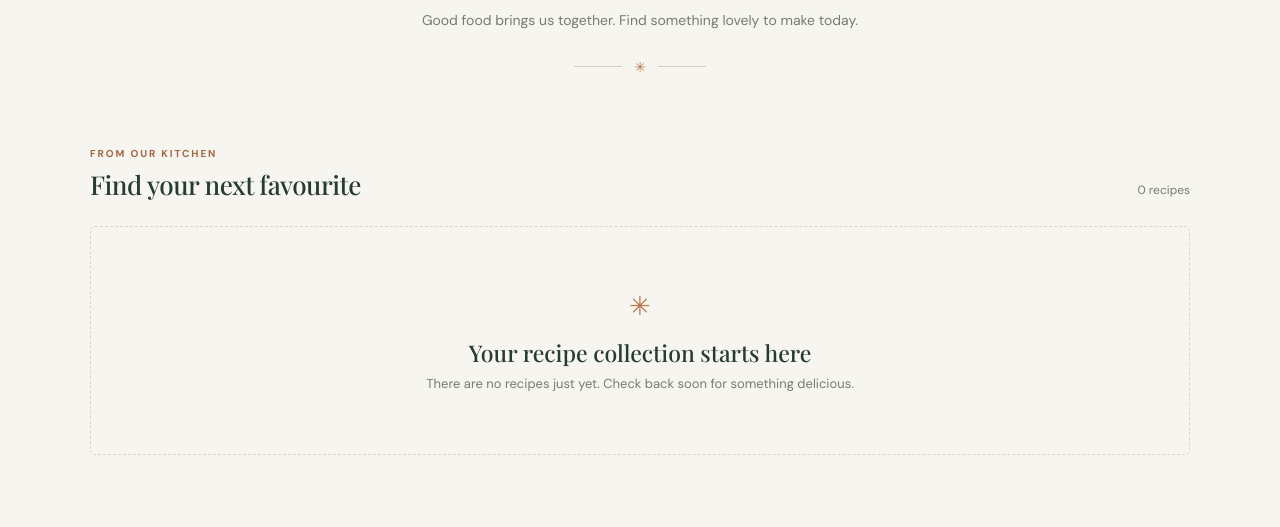
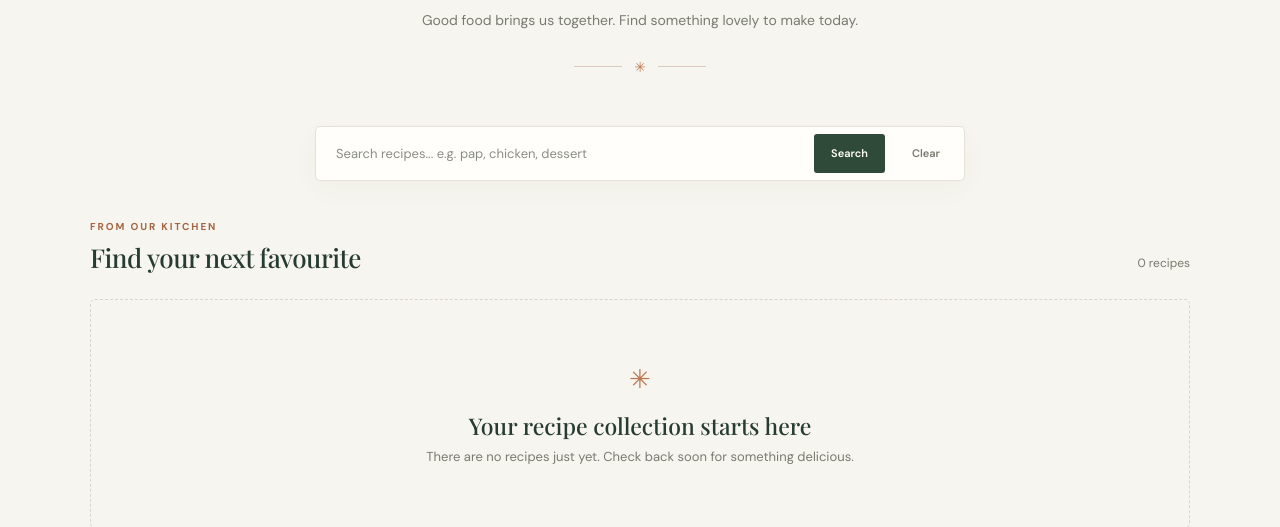
Before and after one commit to Karabo04/recipe-box, a Django app: page / in a window 1280 px wide. Shown: the part 353-880 px from the top of the page. Run offline with Django 5.2, Linux system fonts and the light colour scheme; data that the repository does not hold is empty.

Commit message:
Add search with q filter and fix duplicate section in recipes list

```diff
--- a/recipes/static/recipes/style.css
+++ b/recipes/static/recipes/style.css
@@ -35,6 +35,17 @@ main { width: min(1100px, calc(100% - 48px)); margin: 0 auto; }
 .intro-copy { margin: 20px 0 25px; color: var(--muted); font-size: 14px; line-height: 1.7; }
 .intro-rule { display: flex; align-items: center; justify-content: center; gap: 12px; color: #be7952; font-size: 14px; }
 .intro-rule::before, .intro-rule::after { width: 48px; height: 1px; background: #d9cbbd; content: ''; }
+.search-section { width: min(650px, 100%); margin: 0 auto 18px; }
+.search-form { display: flex; align-items: center; gap: 10px; padding: 7px; border: 1px solid var(--line); border-radius: 5px; background: var(--white); box-shadow: 0 8px 24px #34452b0a; }
+.search-form:focus-within { border-color: #8a9b80; box-shadow: 0 0 0 3px #49664e18; }
+.search-form input { min-width: 0; flex: 1; padding: 11px 13px; border: 0; outline: 0; background: transparent; color: var(--ink); font: 400 13px var(--sans); }
+.search-form input::placeholder { color: var(--muted); opacity: .85; }
+.search-form button, .search-form .clear-btn { display: inline-flex; min-height: 39px; align-items: center; justify-content: center; padding: 0 17px; border: 0; border-radius: 3px; font: 600 11px var(--sans); cursor: pointer; transition: background .2s ease, color .2s ease; }
+.search-form button { background: var(--green-dark); color: #fffefa; }
+.search-form button:hover { background: var(--green); }
+.search-form .clear-btn { color: var(--muted); }
+.search-form .clear-btn:hover { background: var(--paper); color: var(--ink); }
+.search-form button:focus-visible, .search-form .clear-btn:focus-visible { outline: 2px solid #a36542; outline-offset: 2px; }
 .recipe-section { padding: 21px 0 86px; }
 .section-heading { display: flex; align-items: end; justify-content: space-between; margin-bottom: 24px; }
 .section-heading .eyebrow { margin-bottom: 7px; }
@@ -98,6 +109,7 @@ html[data-theme="dark"] .intro-rule::before, html[data-theme="dark"] .intro-rule
     .header-note { display: none; }
     .header-actions { gap: 0; }
     .intro { padding: 62px 0 39px; }
+    .search-section { margin-bottom: 8px; }
     .recipe-grid { grid-template-columns: repeat(2, minmax(0, 1fr)); gap: 16px; }
     .card-image-wrap { height: 190px; }
     .detail-columns { gap: 28px; }
@@ -110,6 +122,9 @@ html[data-theme="dark"] .intro-rule::before, html[data-theme="dark"] .intro-rule
     .section-heading { align-items: start; gap: 12px; }
     .section-heading h2 { max-width: 220px; font-size: 23px; }
     .recipe-count { white-space: nowrap; }
+    .search-form { gap: 3px; padding: 5px; }
+    .search-form input { padding: 10px 8px; font-size: 12px; }
+    .search-form button, .search-form .clear-btn { min-height: 37px; padding: 0 10px; }
     .recipe-grid { grid-template-columns: 1fr; gap: 16px; }
     .card-image-wrap { height: 225px; }
     .card-description { min-height: 0; }
--- a/recipes/templates/recipes/recipes.html
+++ b/recipes/templates/recipes/recipes.html
@@ -24,6 +24,14 @@
             <h1>Recipes worth<br><em>sharing.</em></h1>
             <p class="intro-copy">Good food brings us together. Find something lovely to make today.</p>
             <div class="intro-rule"><span>✳</span></div>
+        </section>
+
+        <section class="search-section">
+            <form method="GET" class="search-form">
+                <input type="text" name="q" placeholder="Search recipes... e.g. pap, chicken, dessert" value="{{ request.GET.q }}">
+                <button type="submit">Search</button>
+                <a href="{% url 'recipe_list' %}" class="clear-btn">Clear</a>
+            </form>
         </section>
 
         <section class="recipe-section" aria-label="All recipes">
--- a/recipes/views.py
+++ b/recipes/views.py
@@ -14,7 +14,16 @@ from .models import *
 
 
 def recipe_list(request):
+    query=request.GET.get('q')
     recipes=Recipe.objects.all()
+
+    if query:
+        recipes= recipes.filter(
+            Q(title__icontains=query) |
+            Q(description__icontains=query) |
+            Q(ingredients__icontains=query) |
+            Q(category__icontains=query)
+        )
 
     return render(request, 'recipes/recipes.html', {'recipes': recipes })
 
```
